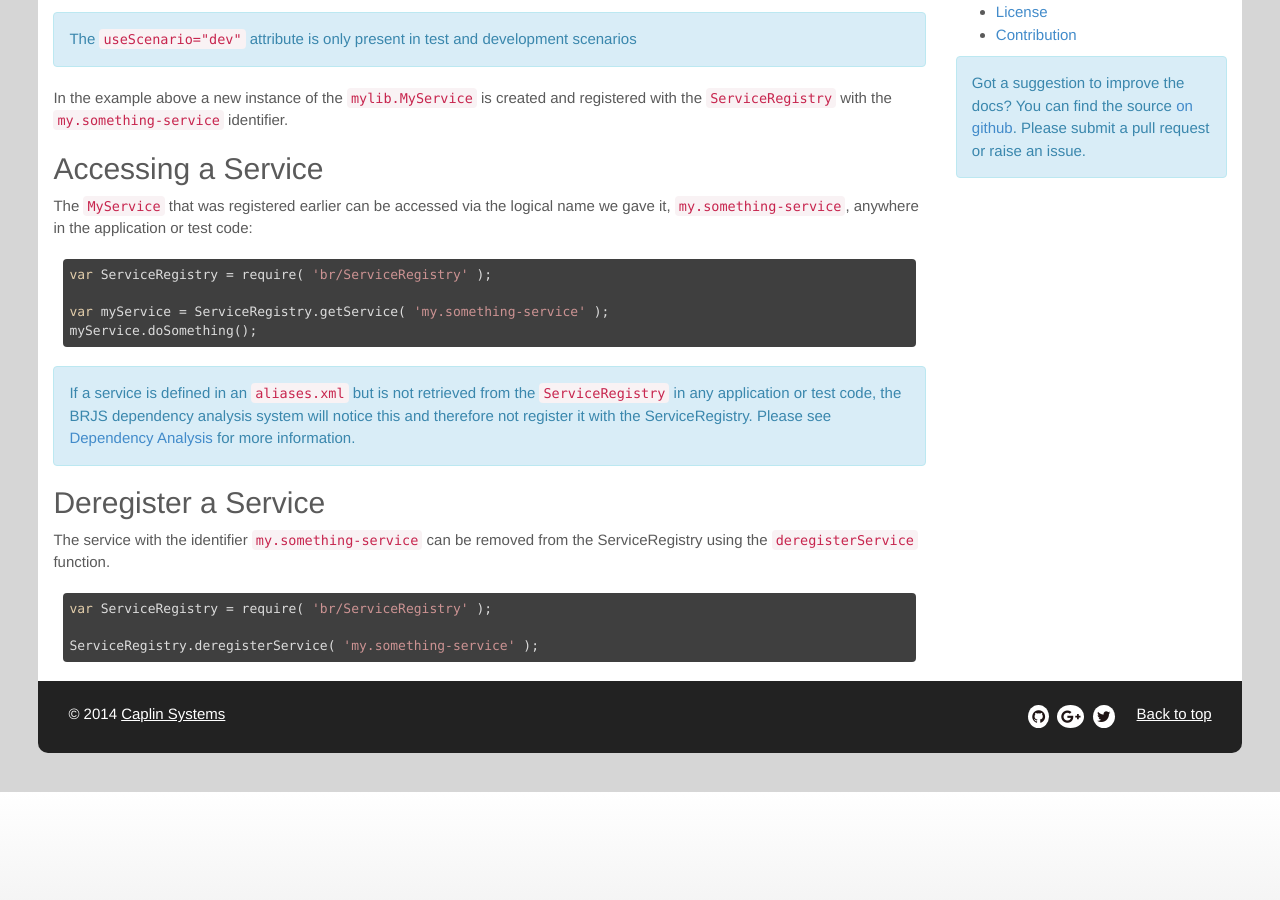
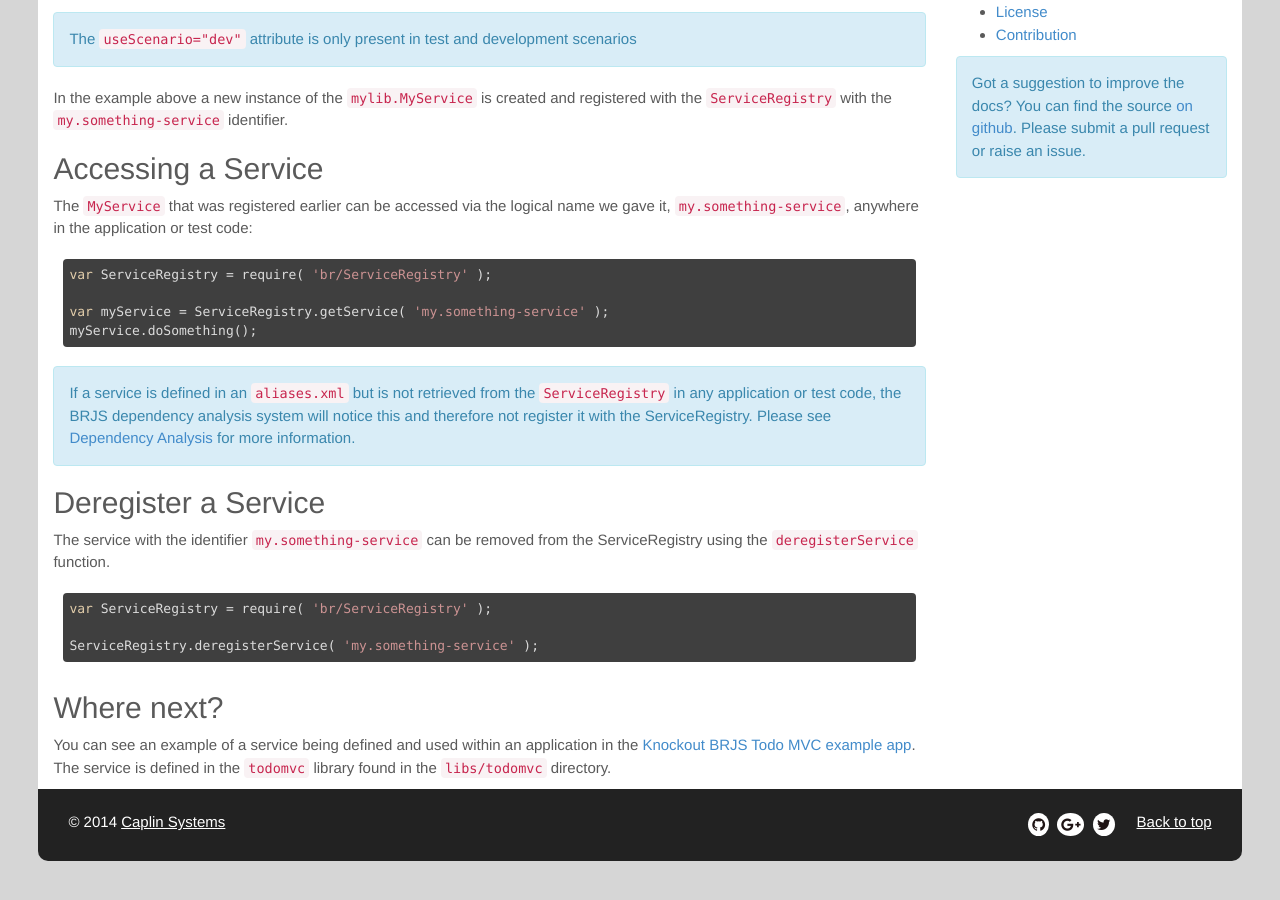
Before and after one commit to BladeRunnerJS/brjs-site, a Jekyll site: the page built from docs/use/service_registry.md, in a window 1280 px wide and 900 px high, scrolled down 1322 px. Built offline with Jekyll 4.4.1, drawn with Linux system fonts in a browser that asks for light colours; nearby versions of some CDN libraries; Markdown is read by kramdown in place of the engine named in the settings; before the commit the page ends 2114 px from its top, so only the background shows below that.

Commit message:
Adding link to Todo MVC app

````diff
--- a/docs/use/service_registry.md
+++ b/docs/use/service_registry.md
@@ -90,3 +90,8 @@ var ServiceRegistry = require( 'br/ServiceRegistry' );
 
 ServiceRegistry.deregisterService( 'my.something-service' );
 ```
+
+## Where next?
+
+You can see an example of a service being defined and used within an application in the [Knockout BRJS
+Todo MVC example app](https://github.com/BladeRunnerJS/brjs-todomvc-knockout). The service is defined in the `todomvc` library found in the `libs/todomvc` directory.
````
